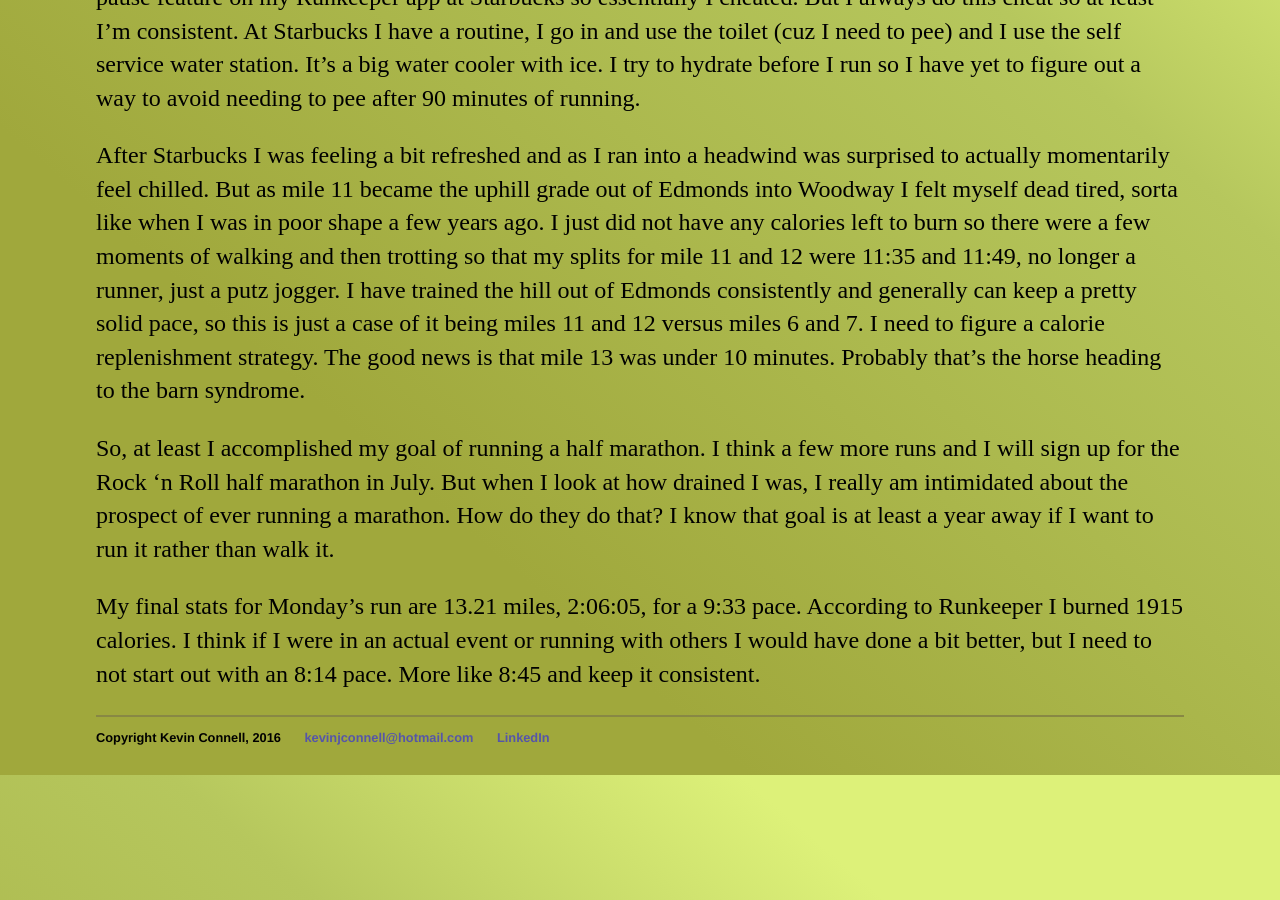
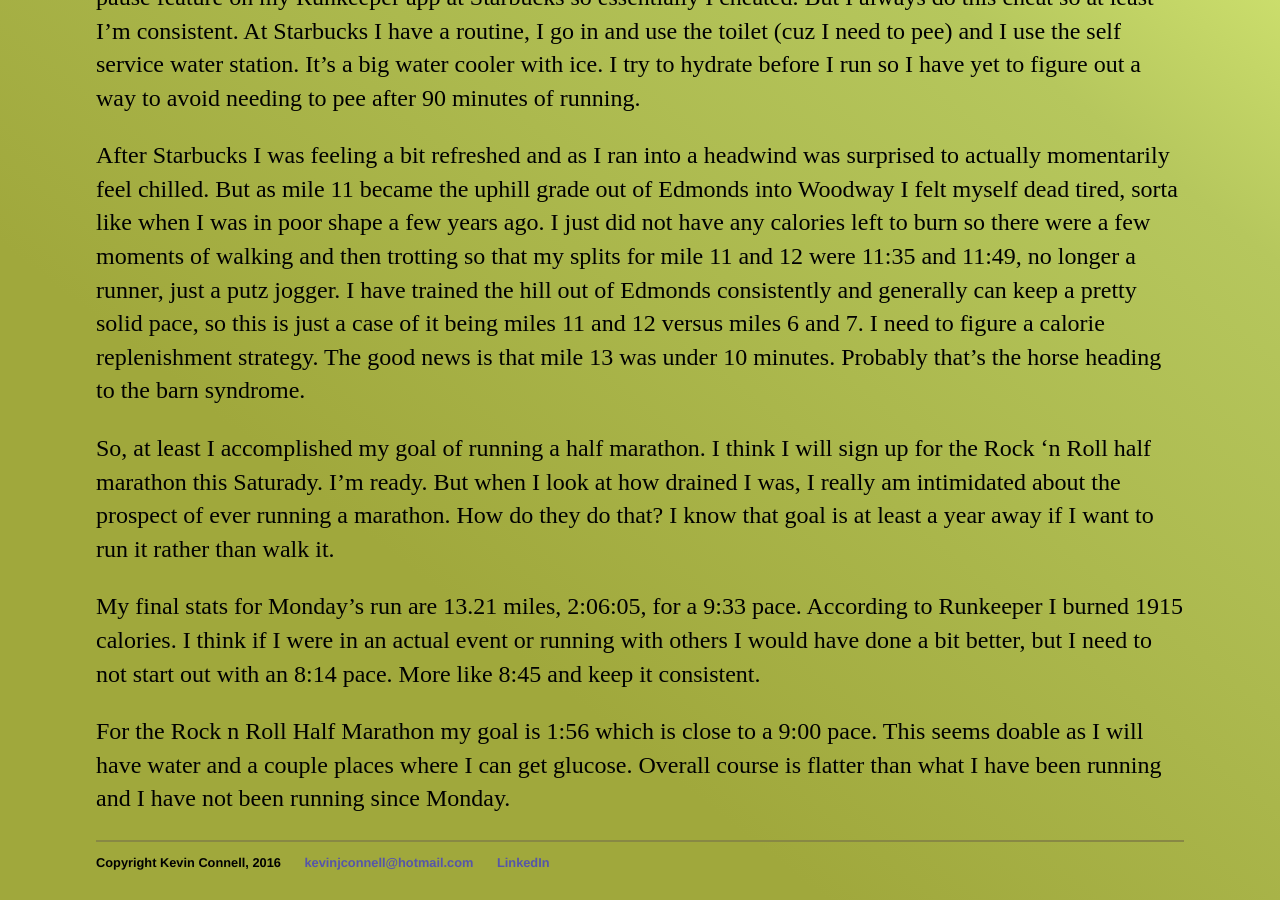
Before and after one commit to mo4dawg/mo4dawg.github.io, a Jekyll site: the page built from _posts/2016-06-16-my-first-half-marathon.md, in a window 1280 px wide and 900 px high, scrolled down 708 px. Built offline with Jekyll 4.4.1, drawn with Linux system fonts in a browser that asks for light colours.

Commit message:
Update 2016-06-16-my-first-half-marathon.md

```diff
--- a/_posts/2016-06-16-my-first-half-marathon.md
+++ b/_posts/2016-06-16-my-first-half-marathon.md
@@ -12,6 +12,8 @@ The seventh and eighth miles are slightly up hill and I ended up literally stopp
 
 After Starbucks I was feeling a bit refreshed and as I ran into a headwind was surprised to actually momentarily feel chilled.  But as mile 11 became the uphill grade out of Edmonds into Woodway I felt myself dead tired, sorta like when I was in poor shape a few years ago.  I just did not have any calories left to burn so there were a few moments of walking and then trotting so that my splits for mile 11 and 12 were 11:35 and 11:49, no longer a runner, just a putz jogger.   I have trained the hill out of Edmonds consistently and generally can keep a pretty solid pace, so this is just a case of it being miles 11 and 12 versus miles 6 and 7.  I need to figure a calorie replenishment strategy.  The good news is that mile 13 was under 10 minutes.  Probably that's the horse heading to the barn syndrome.
 
-So, at least I accomplished my goal of running a half marathon.  I think a few more runs and I will sign up for the Rock 'n Roll half marathon in July.  But when I look at how drained I was, I really am intimidated about the prospect of ever running a marathon.  How do they do that?  I know that goal is at least a year away if I want to run it rather than walk it.
+So, at least I accomplished my goal of running a half marathon.  I think I will sign up for the Rock 'n Roll half marathon this Saturady.  I'm ready.  But when I look at how drained I was, I really am intimidated about the prospect of ever running a marathon.  How do they do that?  I know that goal is at least a year away if I want to run it rather than walk it.
 
 My final stats for Monday's run are 13.21 miles, 2:06:05, for a 9:33 pace.  According to Runkeeper I burned 1915 calories. I think if I were in an actual event or running with others I would have done a bit better, but I need to not start out with an 8:14 pace.  More like 8:45 and keep it consistent.
+
+For the Rock n Roll Half Marathon my goal is 1:56 which is close to a 9:00 pace.  This seems doable as I will have water and a couple places where I can get glucose.  Overall course is flatter than what I have been running and I have not been running since Monday.
```
